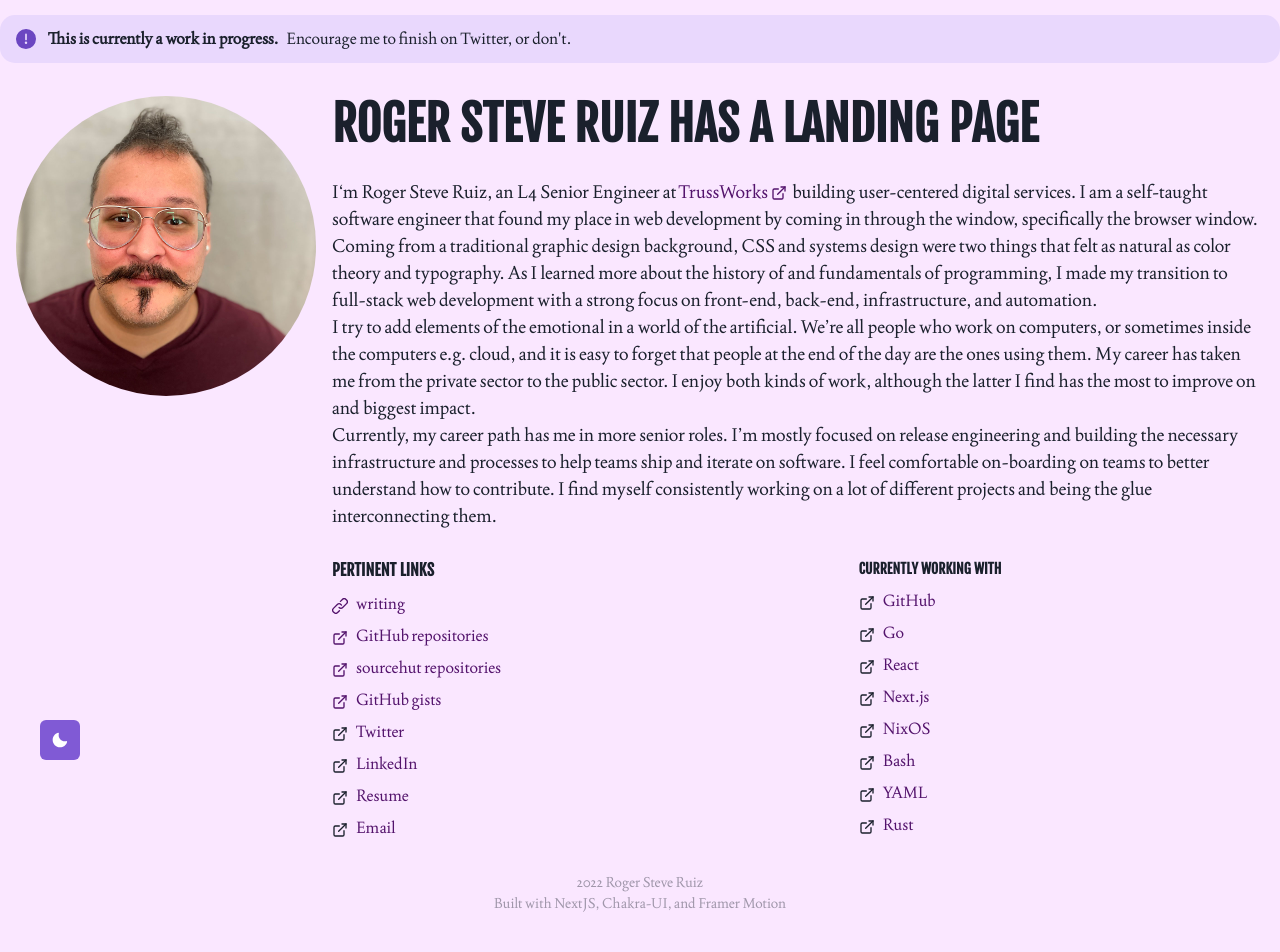
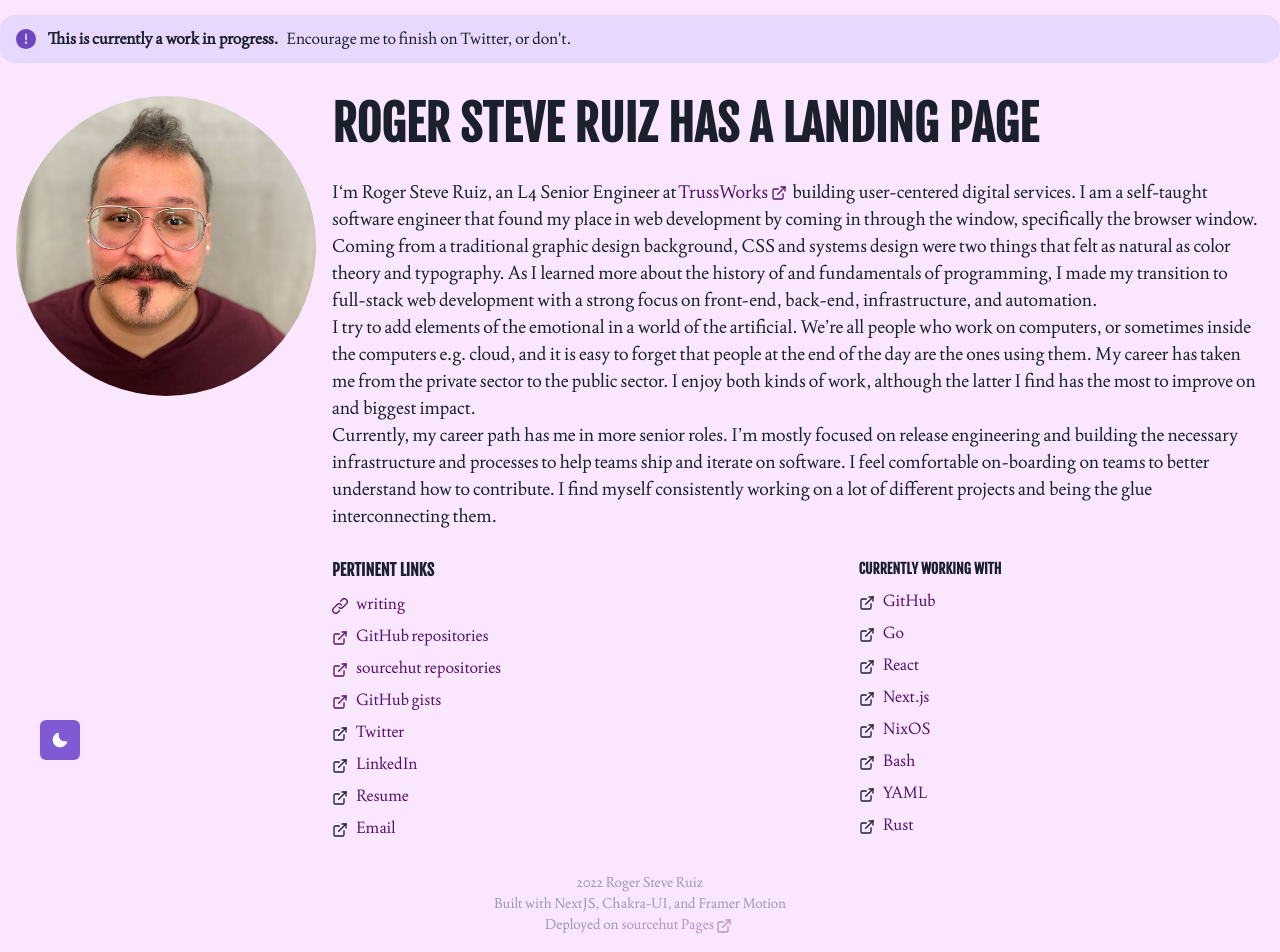
Before and after one commit to rogeruiz/srht-landing-page, a Next.js app: page / in a window 1280 px wide. Shown: the top 952 px of the page. Built offline with nearby package versions, Linux system fonts and the light colour scheme.

Commit message:
Add a link back to sourcehut in the footer

```diff
--- a/components/footer.js
+++ b/components/footer.js
@@ -1,10 +1,12 @@
-import { Box, Text } from '@chakra-ui/react'
+import { Link, Box, Text } from '@chakra-ui/react'
+import { ExternalLinkIcon } from '@chakra-ui/icons'
 
 const Footer = () => {
   return (
     <Box align="center" mt={'2rem'} opacity={0.4} fontSize="sm">
       <Text>{new Date().getFullYear()} Roger Steve Ruiz</Text>
       <Text>Built with NextJS, Chakra-UI, and Framer Motion</Text>
+      <Text>Deployed on <Link href="https://srht.site/">sourcehut Pages <ExternalLinkIcon fontSize={'1rem'} mr="3px" /></Link></Text>
     </Box>
   )
 }
```
